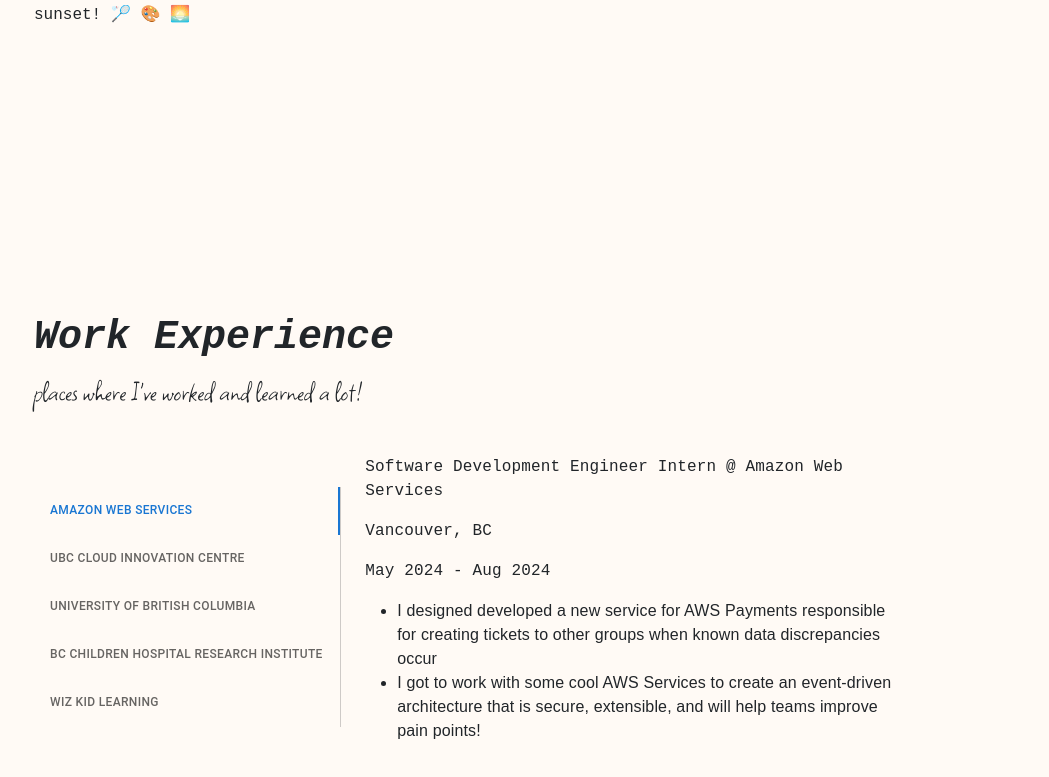
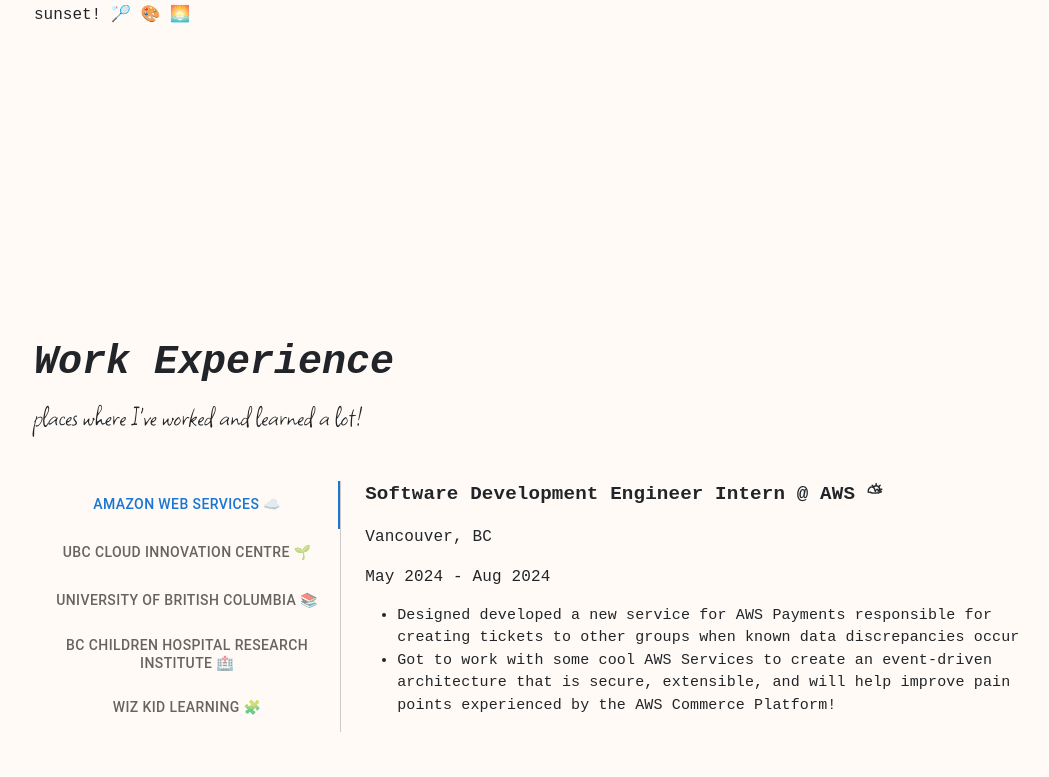
Before and after one commit to julyou/julyou.github.io, a React (Vite) app: page / in a window 1280 px wide. Shown: the part 1471-2248 px from the top of the page, without its empty margins (94-1143 px from the left). Built offline with nearby package versions, Linux system fonts and the light colour scheme.

Commit message:
feat: update work experience

```diff
--- a/src/App.tsx
+++ b/src/App.tsx
@@ -1,6 +1,6 @@
 import React from "react";
 
-import NavBar from "./components/pages/NavBar";
+import NavBar from "./components/NavBar";
 import Intro from "./components/pages/Main";
 import About from "./components/pages/About";
 import WorkExperience from "./components/pages/WorkExperience";
--- a/src/components/pages/NavBar.tsx
+++ b/src/components/NavBar.tsx
@@ -1,6 +1,6 @@
 import React from "react";
 import { Nav, Navbar, Container, Offcanvas } from "react-bootstrap";
-import "../../styles/NavBar.css";
+import "../styles/NavBar.css";
 
 // Navigation bar
 const NavBar: React.FC = () => {
@@ -27,8 +27,8 @@
             <Nav className="justify-content-end flex-grow-1 pe-5">
               <Nav.Link href="#about">About</Nav.Link>
               <Nav.Link href="#experience">Experience</Nav.Link>
-              <Nav.Link href="#projects">Projects</Nav.Link>
-              <Nav.Link href="#contact">Contact</Nav.Link>
+              {/* <Nav.Link href="#projects">Projects</Nav.Link> */}
+              {/* <Nav.Link href="#contact">Contact</Nav.Link> */}
             </Nav>
           </Offcanvas.Body>
         </Navbar.Offcanvas>
--- a/src/components/pages/Main.tsx
+++ b/src/components/pages/Main.tsx
@@ -3,9 +3,7 @@
 import GitHubIcon from "@mui/icons-material/GitHub";
 import LinkedInIcon from "@mui/icons-material/LinkedIn";
 import EmailIcon from "@mui/icons-material/Email";
-import ReactMarkdown from "react-markdown";
 import "../../styles/About.css";
-import introSummary from '../../data/introSummary.md'
 
 // First page: Main/Home section
 const Intro: React.FC = () => {
--- a/src/components/pages/WorkExperienceContent.tsx
+++ b/src/components/pages/WorkExperienceContent.tsx
@@ -3,6 +3,7 @@
 import WorkExperienceData from "../../data/WorkExperienceData";
 import "../../styles/WorkExperience.css";
 import "../../styles/Global.css";
+import { LineWeight } from "@mui/icons-material";
 interface Experience {
   company: string;
   companyAbbreviation: string;
@@ -77,8 +78,6 @@
             key={index}
             label={experience.company}
             {...accessibilityProps(index)}
-            wrapped
-            style={{ alignItems: "flex-start" }}
           />
         ))}
       </Tabs>
@@ -90,8 +89,8 @@
 
         return (
           <TabPanel key={index} value={value} index={index}>
-            <Box sx={{ maxWidth: "80%" }}>
-              <p>{`${experience.title} @ ${companyName}`}</p>
+            <Box>
+              <p className="position-title">{`${experience.title} @ ${companyName}`}</p>
               <p>{experience.location}</p>
               <p>{`${experience.startDate} - ${experience.endDate}`}</p>
               <ul>
--- a/src/data/WorkExperienceData.ts
+++ b/src/data/WorkExperienceData.ts
@@ -10,21 +10,20 @@
 
 const WorkExperienceData: WorkExperience[] = [
   {
-    company: "Amazon Web Services",
-    companyAbbreviation: "",
+    company: "Amazon Web Services ☁️",
+    companyAbbreviation: "AWS ⛅︎",
     title: "Software Development Engineer Intern",
     startDate: "May 2024",
     endDate: "Aug 2024",
     location: "Vancouver, BC",
     description: [
-      "I designed developed a new service for AWS Payments responsible for creating tickets to other groups when known data discrepancies occur",
-      "I got to work with some cool AWS Services to create an event-driven architecture that is secure, extensible, and will help teams improve pain points!"
-
-    ]
+      "Designed developed a new service for AWS Payments responsible for creating tickets to other groups when known data discrepancies occur",
+      "Got to work with some cool AWS Services to create an event-driven architecture that is secure, extensible, and will help improve pain points experienced by the AWS Commerce Platform!",
+    ],
   },
   {
-    company: "UBC Cloud Innovation Centre",
-    companyAbbreviation: "UBC CIC",
+    company: "UBC Cloud Innovation Centre 🌱",
+    companyAbbreviation: "UBC CIC 🌱",
     title: "Software Developer",
     startDate: "Sep 2023",
     endDate: "Apr 2024",
@@ -32,35 +31,34 @@
     description: [
       "Architected and developed an invasive plant database management system used to identify invasive species in British Columbia and Ontario",
       "Led the extraction and transformation of data, overseeing the storage of 90+ invasive species and 120+ alternative in Amazon RDS",
-      "Improved data retrieval speed by leveraging caching strategies using AWS CloudFront and SQL query optimization"
-    ]
+    ],
   },
   {
-    company: "University of British Columbia",
-    companyAbbreviation: "UBC",
+    company: "University of British Columbia 📚",
+    companyAbbreviation: "UBC 📚",
     title: "Undergraduate Teaching Assistant",
     startDate: "Jul 2023",
     endDate: "Aug 2023",
     location: "Vancouver, BC",
     description: [
       "Mentored a cohort of 30 students in a 2nd-year software construction course",
-      "Oversaw lab sessions, conducted regular office hours, graded exams, and provided guidance in developing term-long individual Java projects, adhering to design principles like Object-Oriented Programming (OOP)"
-    ]
+      "Oversaw lab sessions, conducted regular office hours, graded exams, and provided guidance in developing term-long individual Java projects",
+    ],
   },
   {
-    company: "BC Children Hospital Research Institute",
-    companyAbbreviation: "BCCHR",
+    company: "BC Children Hospital Research Institute 🏥",
+    companyAbbreviation: "BCCHR 🏥",
     title: "Python Training Assistant",
     startDate: "May 2022",
     endDate: "Aug 2023",
     location: "Vancouver, BC",
     description: [
       "Crafted a series of 9 interactive Jupyter Notebook modules designed to teach functional programming practices in Python as part of the Silent Genomes Project",
-      "Conducted pilot courses for 20 BCCHR research interns, (Postdocs, medical students, undergraduate students) and 15 high school students to iteratively improve the curriculum"
-    ]
+      "Conducted pilot courses for 20 BCCHR research interns, (Postdocs, medical students, undergraduate students) and 15 high school students to iteratively improve the curriculum",
+    ],
   },
   {
-    company: "Wiz Kid Learning",
+    company: "Wiz Kid Learning 🧩",
     companyAbbreviation: "",
     title: "Coding Instructor",
     startDate: "May 2021",
@@ -68,8 +66,8 @@
     location: "Toronto, ON (remote)",
     description: [
       "Delivered 20+ instructive weekly classes and summer camps to youth aged 6-18",
-      "Taught the foundational skills of programming and game developement using Python, Lua Scripting, and Scratch"
-    ]
+      "Taught the foundational skills of programming and game developement using Python, Lua Scripting, and Scratch",
+    ],
   },
 ];
 
--- a/src/styles/Global.css
+++ b/src/styles/Global.css
@@ -46,9 +46,10 @@
 
 /* Styling for lists*/
 ul {
-  font-family: Arial, Helvetica, sans-serif;
+  font-family: monospace;
   text-align: left;
   margin-bottom: 100%;
+  font-size: 15px;
 }
 
 /* Styling for sections*/
--- a/src/styles/WorkExperience.css
+++ b/src/styles/WorkExperience.css
@@ -3,6 +3,11 @@
 .tab-container {
   border-right: 1px solid rgba(105, 105, 105, 0.327);
   min-width: 30%;
+}
+
+.position-title {
+  font-weight: bold;
+  font-size: larger;
 }
 
 /* Adjust to fit smaller screens */
```
Also changed, not shown: src/data/LeadershipCommunityExperienceData.ts (+0 -61 lines).
